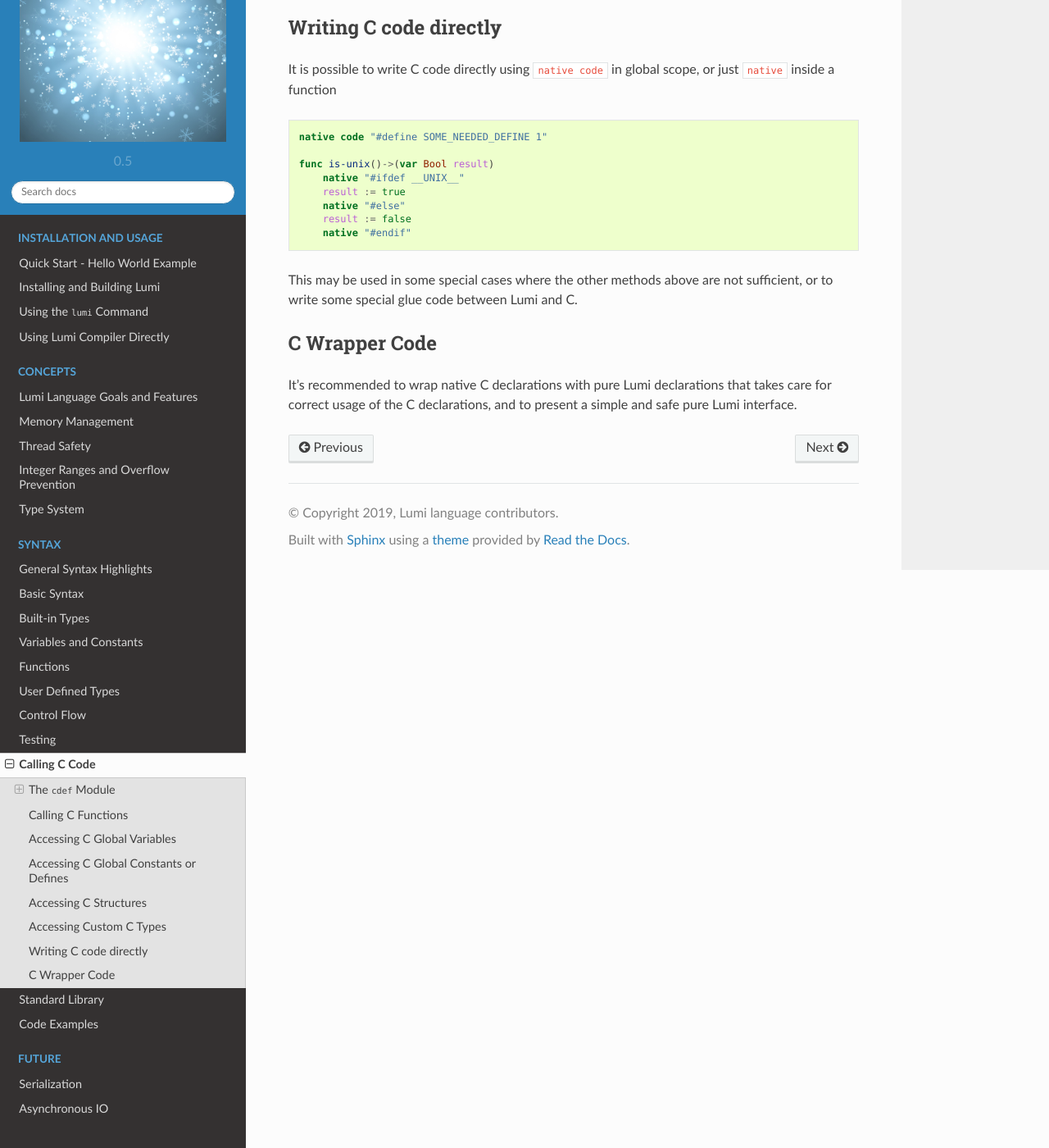
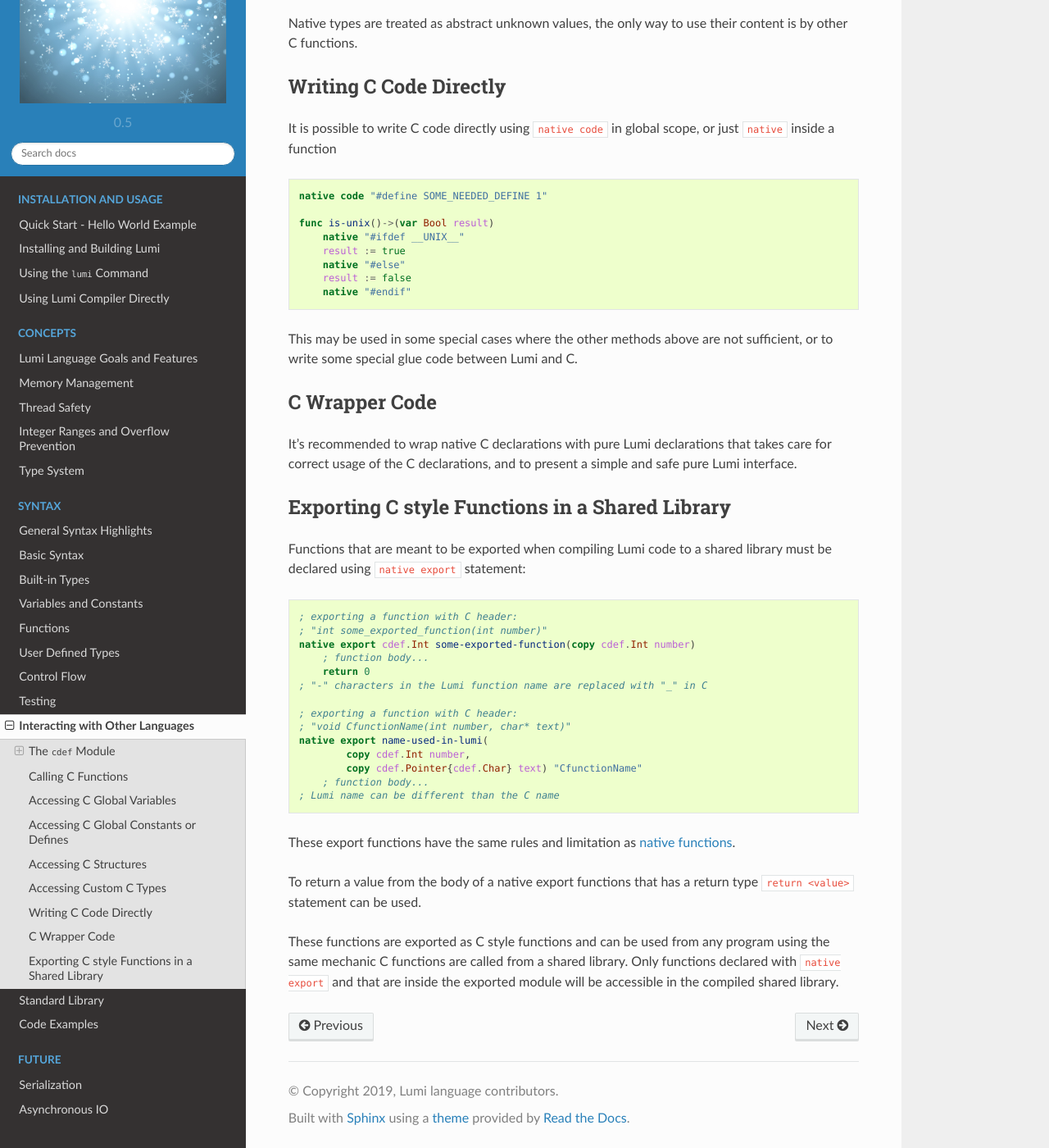
Before and after one commit to meircif/lumi-lang, a Sphinx documentation site: the page built from docs/native.rst, in a window 1280 px wide and 1400 px high, scrolled down 4511 px. Shown: the whole window at 82% size. Built offline with Sphinx 7.4.7 and the Read the Docs theme 2.0.0, drawn with Linux system fonts in a browser that asks for light colours; some of the changed text lies outside the part shown.

Commit message:
TL5 - document native export in library compilation

```diff
--- a/docs/conf.py
+++ b/docs/conf.py
@@ -93,12 +93,13 @@ class LumiLexer(RegexLexer):
             (r'[?:.]', token.Operator),
             (r'->', token.Operator),
             (r'^ *(module|func|const|struct|class|support|main|enum|'
-             r'native(?: func| var| const| struct| type| code)?|test|mock|'
-             r'alias|for|new|return|raise|assert!?|assert-error!?|try|catch|'
-             r'if|else|else-if|loop!?|loop-infinite|while|break|continue|'
-             r'switch|case|default|fallthrough|copy|user|owner|var|s-var|'
-             r'strong|weak|shared|static|dynamic|global|implement|if-ok|'
-             r'if-error|else-if-ok|else-if-error|repeat)[ \n]',
+             r'native(?: func| export| var| const| struct| type| code)?|'
+             r'test|mock|alias|new|return|raise|assert!?|assert-error!?|'
+             r'try|catch|if|else|else-if|for|loop!?|loop-infinite|'
+             r'while|break|continue|switch|case|default|fallthrough|'
+             r'copy|user|owner|var|s-var|strong|weak|shared|'
+             r'static|dynamic|global|implement|'
+             r'if-ok|if-error|else-if-ok|else-if-error|repeat)[ \n]',
              token.Keyword),
             (r'\b(copy|user|temp|owner|var|s-var|strong|weak|shared|func|'
              r'static|dynamic|for|in) ', token.Keyword),
--- a/docs/native.rst
+++ b/docs/native.rst
@@ -1,14 +1,17 @@
 .. _native:
 
-Calling C Code
-==============
+Interacting with Other Languages
+================================
 Lumi allows calling C code directly. This is useful for using an external C
-library, or using already written C code.
+library, or using already written C code within Lumi code.
 
 .. warning::
 
    Calling C code cannot be guaranteed to be safe as the C code can mangle with
    the Lumi memory management.
+
+It is also possible to call Lumi functions from other languages by compiling
+Lumi to a shared library that :ref:`exports C style functions <native_export>`.
 
 
 The ``cdef`` Module
@@ -75,6 +78,8 @@ Pointer to complex types::
    reference := pointer-to-struct.get-ref-at(copy 0)
 
 
+.. _native_func:
+
 Calling C Functions
 -------------------
 To call a C function from Lumi it must first be declared using the
@@ -88,15 +93,16 @@ To call a C function from Lumi it must first be declared using the
    ; allow calling a C function with header:
    ; "void CfunctionName(int number, char* text)"
    native func name-used-in-lumi(
-       copy cdef.Int number,
-       copy cdef.Pointer{cdef.Char} text) "CfunctionName"
-   ; Lumi name can be different that the C name
+           copy cdef.Int number,
+           copy cdef.Pointer{cdef.Char} text) "CfunctionName"
+   ; Lumi name can be different than the C name
 
 These functions can now be called from Lumi code using their Lumi name.
 
 Native functions Have some limitation compared to normal Lumi functions:
 
-* have no output arguments, only input parameters
+* have no output arguments, only input parameters and an optional single
+  return type
 * all parameters must be primitives, with ``copy`` access
 * cannot be called with output arguments:
   ``native-function()->(copy output-argument)`` is illegal, may use
@@ -206,7 +212,7 @@ Native types are treated as abstract unknown values, the only way to use their
 content is by other C functions.
 
 
-Writing C code directly
+Writing C Code Directly
 ------------------------
 It is possible to write C code directly using ``native code`` in global scope,
 or just ``native`` inside a function ::
@@ -229,3 +235,37 @@ C Wrapper Code
 It's recommended to wrap native C declarations with pure Lumi declarations that
 takes care for correct usage of the C declarations, and to present a simple and
 safe pure Lumi interface.
+
+
+.. _native_export:
+
+Exporting C style Functions in a Shared Library
+-----------------------------------------------
+Functions that are meant to be exported when compiling Lumi code to a shared
+library must be declared using ``native export`` statement::
+
+   ; exporting a function with C header:
+   ; "int some_exported_function(int number)"
+   native export cdef.Int some-exported-function(copy cdef.Int number)
+       ; function body...
+       return 0
+   ; "-" characters in the Lumi function name are replaced with "_" in C
+
+   ; exporting a function with C header:
+   ; "void CfunctionName(int number, char* text)"
+   native export name-used-in-lumi(
+           copy cdef.Int number,
+           copy cdef.Pointer{cdef.Char} text) "CfunctionName"
+       ; function body...
+   ; Lumi name can be different than the C name
+
+These export functions have the same rules and limitation
+as :ref:`native functions <native_func>`.
+
+To return a value from the body of a native export functions that has a return
+type ``return <value>`` statement can be used.
+
+These functions are exported as C style functions and can be used from any
+program using the same mechanic C functions are called from a shared library.
+Only functions declared with ``native export`` and that are inside the exported
+module will be accessible in the compiled shared library.
```
Also changed, not shown: docs/lumi-command.rst (+5 -3 lines), docs/lumi-compiler.rst (+14 -2 lines), 3 other files.
